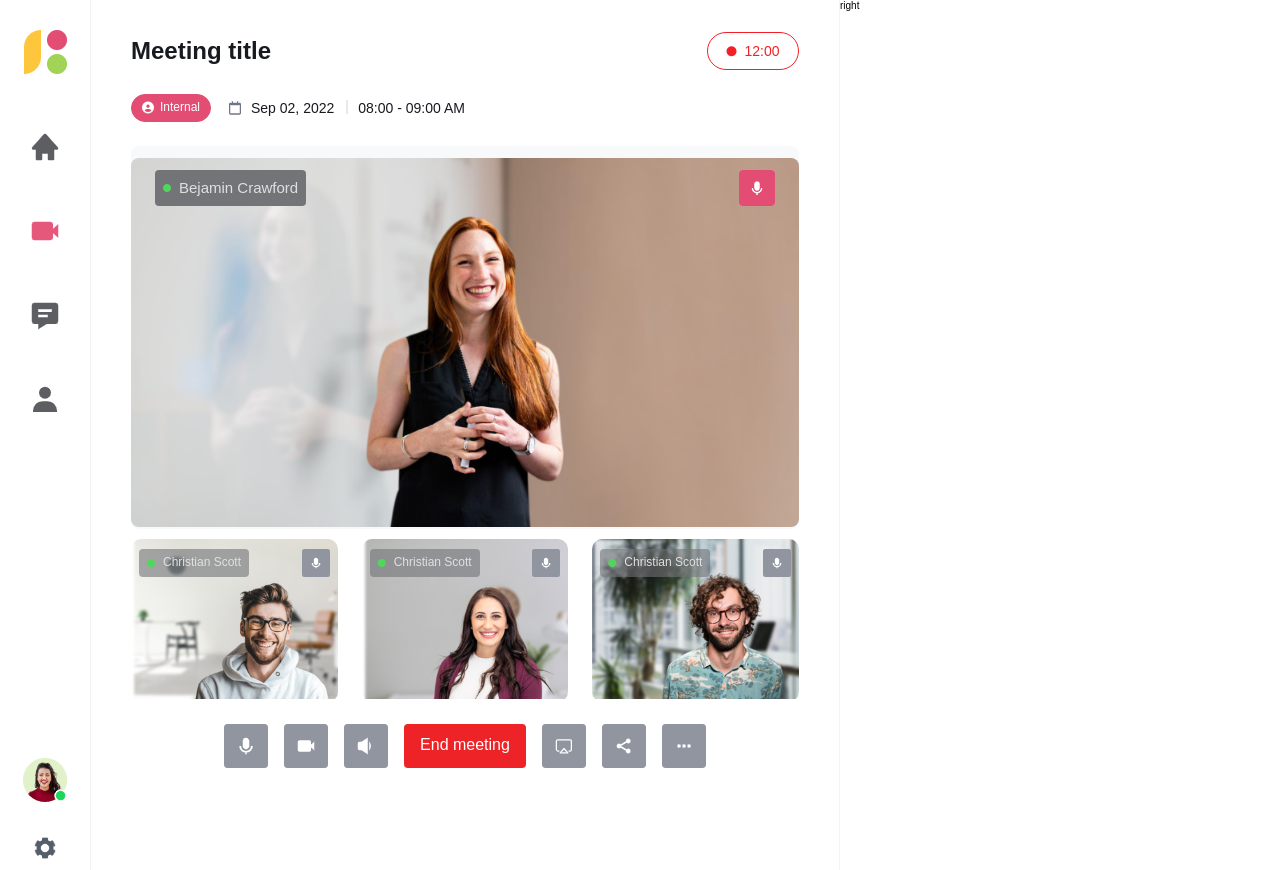
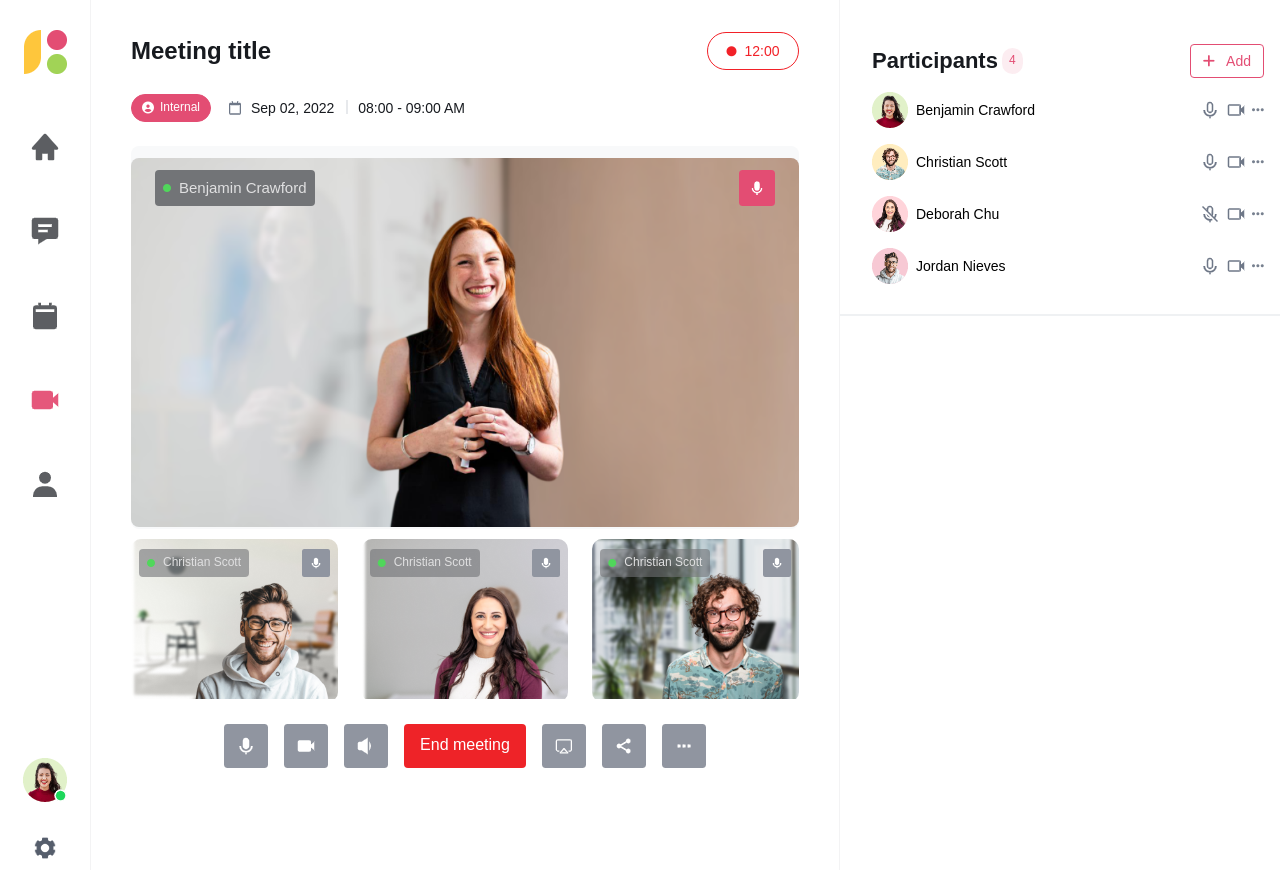
Before and after one commit to anquocviet/conference-call, a plain HTML site: page index.html in a window 1280 px wide. Drawn offline with nearby package versions, Linux system fonts and the light colour scheme.

Commit message:
Done to Participants

```diff
--- a/assets/css/base.css
+++ b/assets/css/base.css
@@ -21,4 +21,10 @@ html {
    border: none;
    padding: 0;
    border-radius: 4px;
+   background-color: transparent;
 }
+
+.btn--outline {
+   border: 1px solid var(--primary-color);
+   color: var(--primary-color);
+}
--- a/assets/css/main.css
+++ b/assets/css/main.css
@@ -271,3 +271,74 @@
 #chating {
    width: 440px;
 }
+
+.participant {
+   border-bottom: 2px solid #eff1f3;
+   padding: 30px 16px 30px 32px;
+}
+
+.participant__header {
+   display: flex;
+   justify-content: space-between;
+   align-items: center;
+}
+
+.participant__header-left {
+   display: flex;
+   align-items: center;
+}
+
+.participant__title {
+   font-size: 2.2rem;
+   color: var(--text-color);
+}
+
+.participant__qty-member {
+   font-size: 1.2rem;
+   color: var(--primary-color);
+   padding: 6px 7px;
+   background-color: rgba(227, 77, 115, 0.1);
+   border-radius: 16px;
+   margin-left: 4px;
+}
+
+.btn__add-member {
+   height: 34px;
+   padding: 6px 12px;
+   font-size: 1.4rem;
+}
+
+.btn__add-member i {
+   margin-right: 8px;
+}
+
+.participant__member {
+   display: flex;
+   justify-content: space-between;
+}
+
+.participant__member + .participant__member {
+   margin-top: 16px;
+}
+
+.par-member__info {
+   display: flex;
+   align-items: center;
+}
+
+.par-member__name {
+   font-size: 1.4rem;
+   margin-left: 8px;
+}
+
+.par-member__action {
+   display: flex;
+   align-items: center;
+   justify-content: space-between;
+   width: 64px;
+}
+
+.par-member__action i {
+   font-size: 1.4rem;
+   color: #77808f;
+}
--- a/index.html
+++ b/index.html
@@ -25,10 +25,13 @@
                      <img class="sider-above__img" src="./assets/images/home.png" alt="">
                   </li>
                   <li class="sider-above__item">
-                     <img class="sider-above__img" src="./assets/images/cam.png" alt="">
+                     <img class="sider-above__img" src="./assets/images/chatting.png" alt="">
                   </li>
                   <li class="sider-above__item">
-                     <img class="sider-above__img" src="./assets/images/chatting.png" alt="">
+                     <img class="sider-above__img" src="./assets/images/calender.png" alt="">
+                  </li>
+                  <li class="sider-above__item">
+                     <img class="sider-above__img" src="./assets/images/cam.png" alt="">
                   </li>
                   <li class="sider-above__item">
                      <img class="sider-above__img" src="./assets/images/user.png" alt="">
@@ -71,7 +74,7 @@
                      <img src="./assets/images/img_big.png" alt="">
                      <div class="meeting__owner-name">
                         <i class="fa-solid fa-circle"></i>
-                        <span>Bejamin Crawford</span>
+                        <span>Benjamin Crawford</span>
                      </div>
                      <button class="meeting__owner-mic btn">
                         <img src="./assets/images/mic_color.png" alt="Mic">
@@ -137,7 +140,66 @@
                </div>
             </div>
          </div>
-         <div id="chating">right</div>
+         <div id="chating">
+            <div class="participant">
+               <div class="participant__header">
+                  <div class="participant__header-left">
+                     <h2 class="participant__title">Participants</h2>
+                     <span class="participant__qty-member">4</span>
+                  </div>
+                  <button class="btn btn--outline btn__add-member">
+                     <i class="fa-solid fa-plus"></i>
+                     Add
+                  </button>
+               </div>
+               <div class="participant__content">
+                  <div class="participant__member">
+                     <div class="par-member__info">
+                        <img src="./assets/images/avatar 1322.png" alt="Member">
+                        <span class="par-member__name">Benjamin Crawford</span>
+                     </div>
+                     <div class="par-member__action">
+                        <img src="./assets/images/mic1.png" alt="Mute Mic">
+                        <img src="./assets/images/cam_small.png" alt="Off Camera">
+                        <i class="fa-solid fa-ellipsis"></i>
+                     </div>
+                  </div>
+                  <div class="participant__member">
+                     <div class="par-member__info">
+                        <img src="./assets/images/avatar 1323.png" alt="Member">
+                        <span class="par-member__name">Christian Scott</span>
+                     </div>
+                     <div class="par-member__action">
+                        <img src="./assets/images/mic1.png" alt="Mute Mic">
+                        <img src="./assets/images/cam_small.png" alt="Off Camera">
+                        <i class="fa-solid fa-ellipsis"></i>
+                     </div>
+                  </div>
+                  <div class="participant__member">
+                     <div class="par-member__info">
+                        <img src="./assets/images/avatar 1324.png" alt="Member">
+                        <span class="par-member__name">Deborah Chu</span>
+                     </div>
+                     <div class="par-member__action">
+                        <img src="./assets/images/mic2.png" alt="Mute Mic">
+                        <img src="./assets/images/cam_small.png" alt="Off Camera">
+                        <i class="fa-solid fa-ellipsis"></i>
+                     </div>
+                  </div>
+                  <div class="participant__member">
+                     <div class="par-member__info">
+                        <img src="./assets/images/avatar 1325.png" alt="Member">
+                        <span class="par-member__name">Jordan Nieves</span>
+                     </div>
+                     <div class="par-member__action">
+                        <img src="./assets/images/mic1.png" alt="Mute Mic">
+                        <img src="./assets/images/cam_small.png" alt="Off Camera">
+                        <i class="fa-solid fa-ellipsis"></i>
+                     </div>
+                  </div>
+               </div>
+            </div>
+         </div>
 
       </div>
 
```
